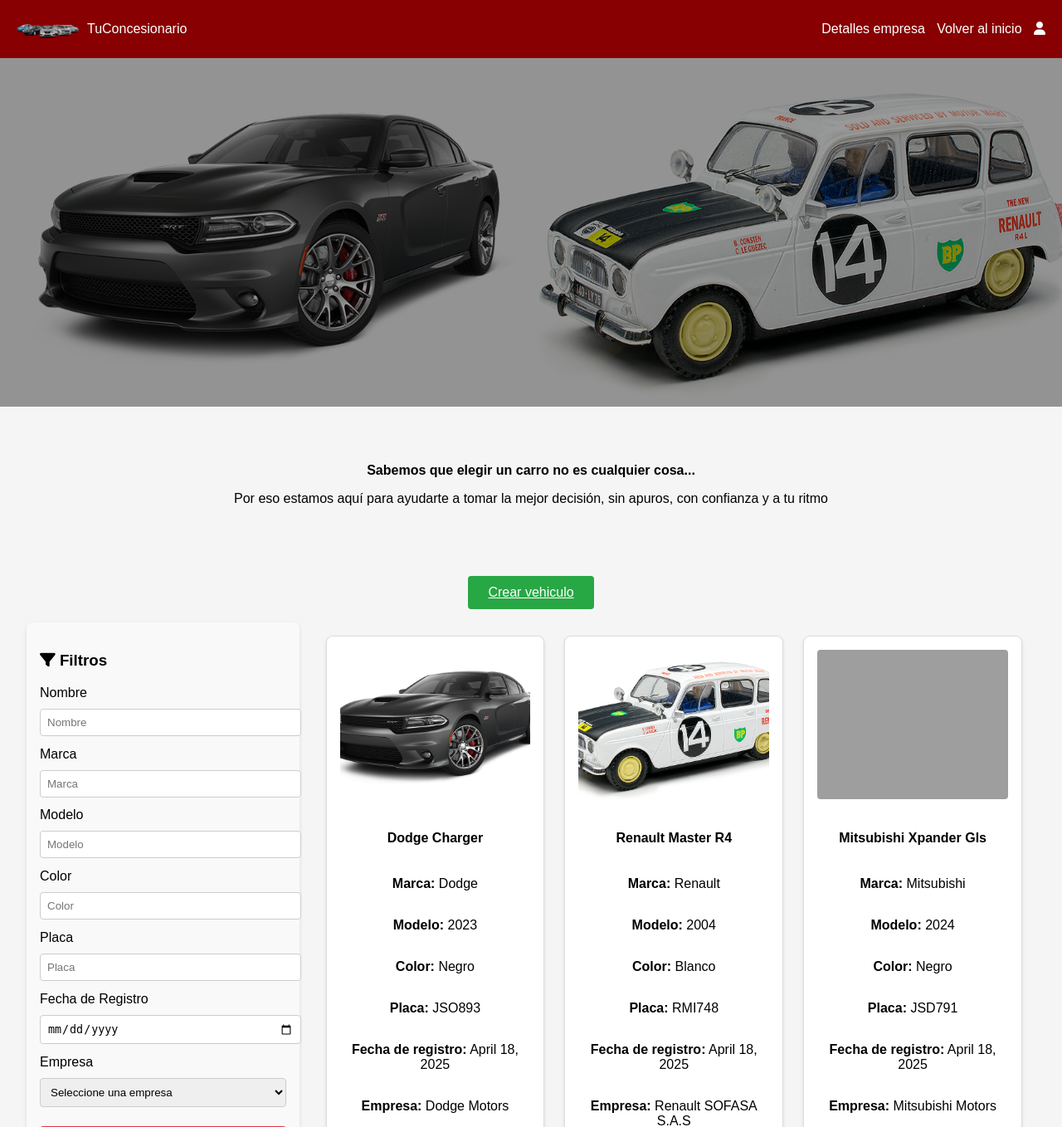
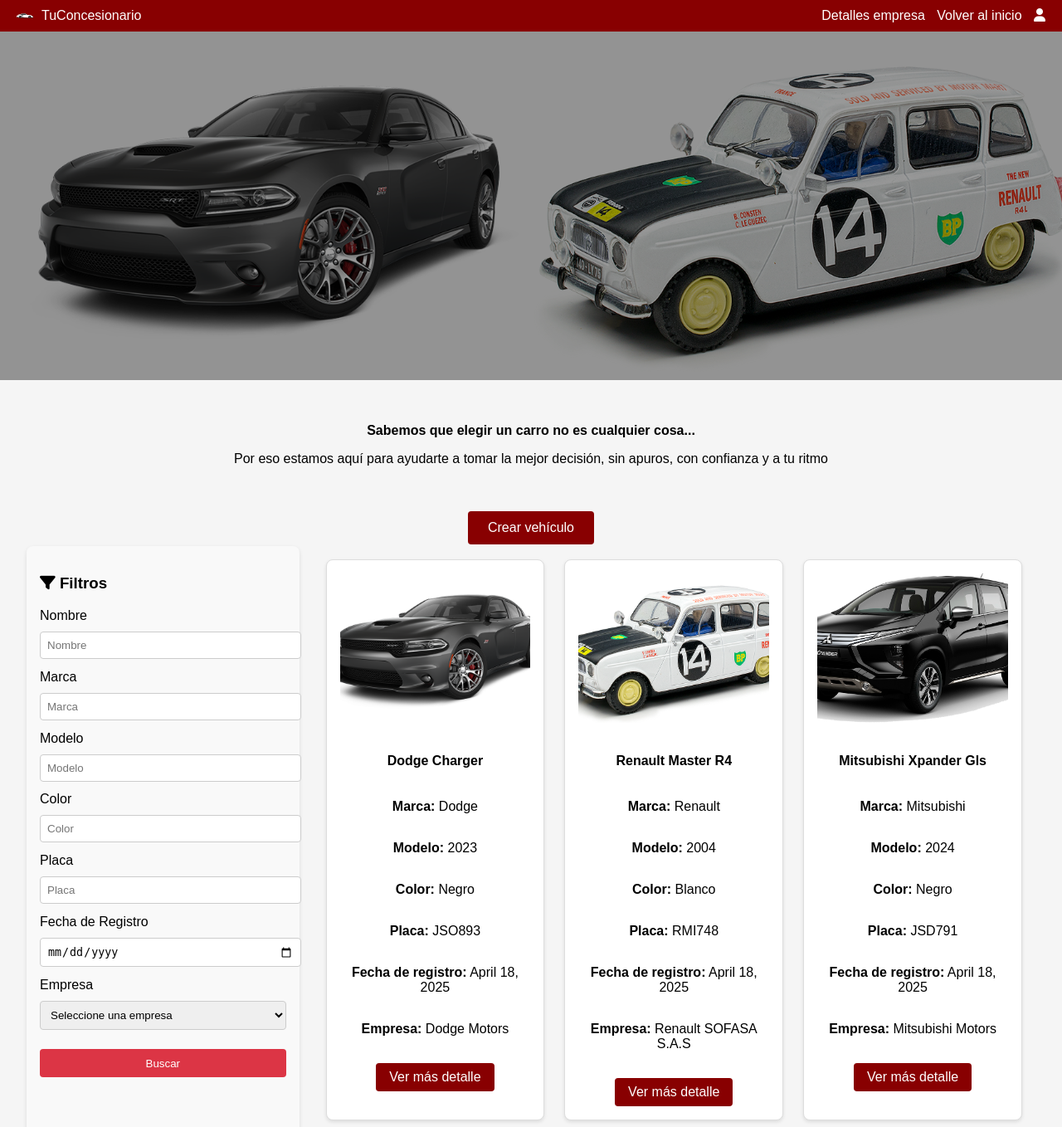
Before and after one commit to Juliana-app/Concesionario_app, a Django app: page /portal/vista_vehiculos/ in a window 1280 px wide. Shown: the top 1358 px of the page at 83% size. Run offline with Django 5.2, Linux system fonts and the light colour scheme; data comes from the database, SQL or seed files in the repository; both versions use the stored data as it was after the commit; grey boxes are pictures that could not be loaded.

Commit message:
Correción de colores

```diff
--- a/concesionario/app_concesionario/static/css/styles.css
+++ b/concesionario/app_concesionario/static/css/styles.css
@@ -20,8 +20,8 @@
 
 .logo-img {
     margin-right: 10px;
-    width: auto;  /* Puedes aumentar este valor para hacer el logo aún más grande */
-    height: 50px;  /* Mantiene la proporción de la imagen */
+    width: auto;
+    height: 10px;
 }
 
 
--- a/concesionario/app_concesionario/templates/vehiculos.html
+++ b/concesionario/app_concesionario/templates/vehiculos.html
@@ -12,14 +12,14 @@
     <div style="position: absolute; top: 0; left: 0; width: 100%; height: 100%; background-color: rgba(0,0,0,0.4);"></div>
 </section>
 
-<section class="intro" style="text-align: center; padding: 2rem;">
+<section class="intro" style="text-align: center; padding: 1rem;">
     <p><strong>Sabemos que elegir un carro no es cualquier cosa...</strong></p>
     <p>Por eso estamos aquí para ayudarte a tomar la mejor decisión, sin apuros, con confianza y a tu ritmo</p>
 </section>
 
 <!-- Botón para crear un vehículo -->
-<section class="crear-vehiculo" style="text-align: right; padding: 1rem 2rem;">
-    <a href="{% url 'crear_vehiculo' %}" class="btn-crear" >Crear vehiculo</a>
+<section class="crear-vehiculo" style="text-align: right; padding: 0.1em 2rem;">
+    <a href="{% url 'crear_vehiculo' %}" class="btn-crear" style="text-decoration: none;">Crear vehículo</a>
 </section>
 
 <section class="contenido" style="display: flex; flex-wrap: wrap;">
@@ -86,7 +86,7 @@
     }
 
     .btn-crear {
-    background-color: #28a745;
+    background-color: #880001;
     color: white;
     padding: 0.7rem 1.5rem;
     border: none;
@@ -96,7 +96,7 @@
 }
 
     .btn-crear:hover {
-        background-color: #218838;
+        background-color: rgb(131, 33, 33);
     }
 
     .vehiculos-grid {
```
Also changed, not shown: concesionario/app_concesionario/static/img/Ford F150-2024.png (added), concesionario/app_concesionario/static/img/Ford Motor.png (added), concesionario/app_concesionario/static/img/Mitsubishi Xpander Gls-2024.png (added), concesionario/app_concesionario/static/img/logo.png, concesionario/db.sqlite3.
